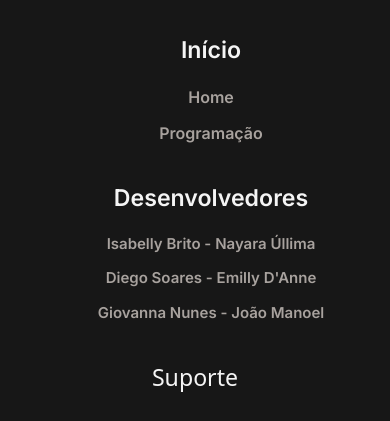
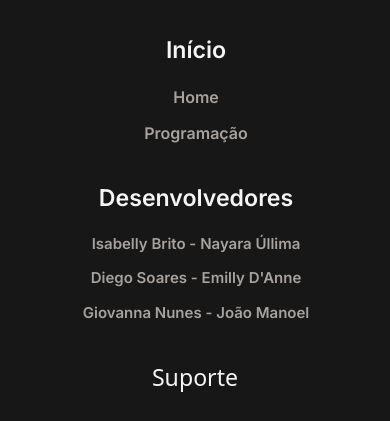
Before and after one commit to SNCT2023/github.io, a plain HTML site: page index.html in a window 390 px wide. Shown: the part 1165-1586 px from the top of the page. Drawn offline with nearby package versions, Linux system fonts and the light colour scheme.

Commit message:
ultimo commit

```diff
--- a/style.css
+++ b/style.css
@@ -284,6 +284,9 @@ footer {
     grid-template-columns: repeat(1, 1fr);
     padding: 3rem 2rem;
   }
+  .footer-list{
+    margin-right: 30px;
+  }
 }
 
 
```
